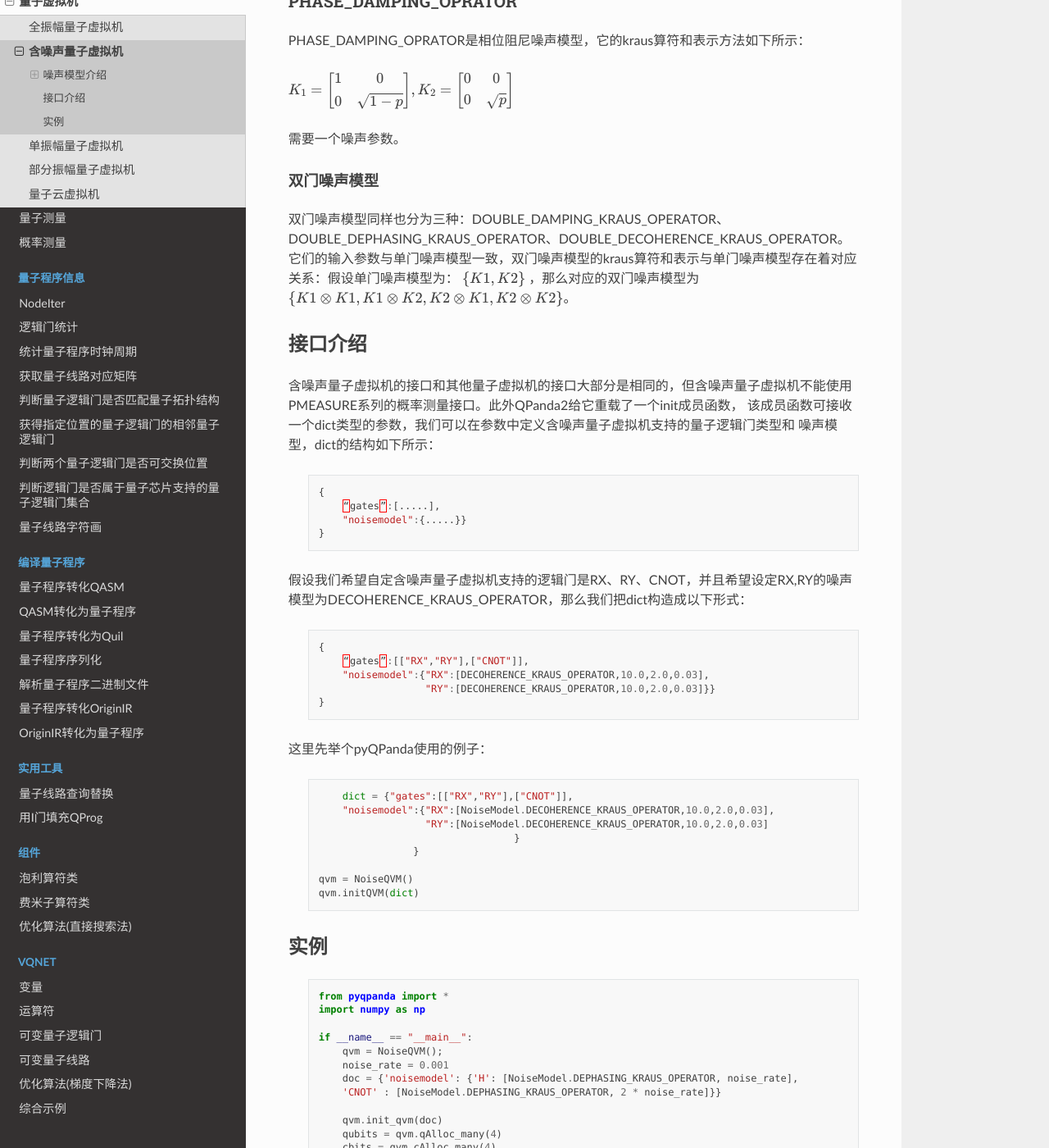
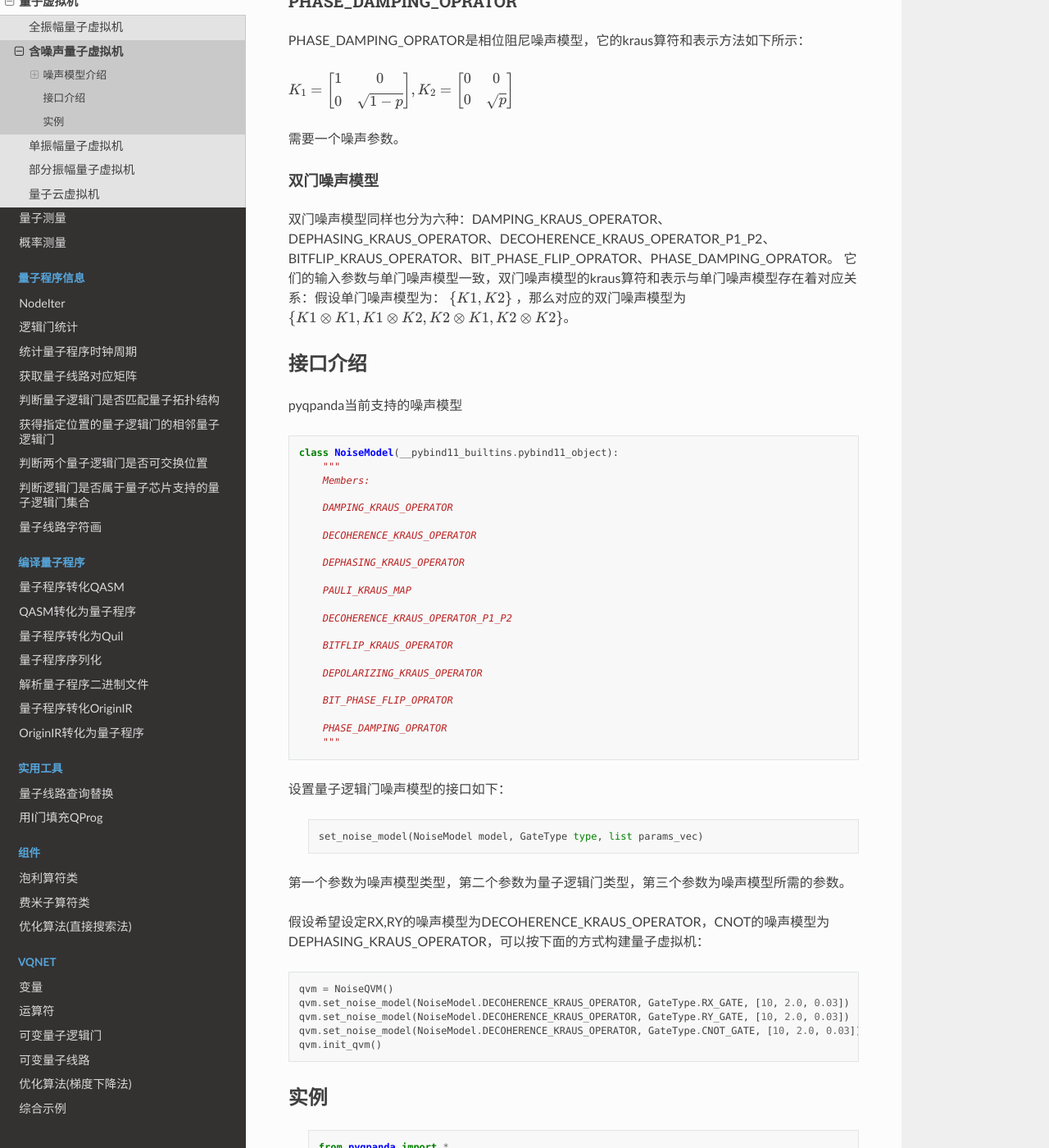
Before and after one commit to OriginQ/pyQPanda-Toturial, a Sphinx documentation site: the page built from source/NoiseQVM.rst, in a window 1280 px wide and 1400 px high, scrolled down 1635 px. Shown: the whole window at 82% size. Built offline with Sphinx 7.4.7 and the Read the Docs theme 2.0.0, drawn with Linux system fonts in a browser that asks for light colours; pages that are not in the unit, such as notebooks, are missing from menus; some of the changed text lies outside the part shown.

Commit message:
<fix>  : 添加设置噪声模型的接口

```diff
--- a/source/NoiseQVM.rst
+++ b/source/NoiseQVM.rst
@@ -71,7 +71,7 @@ PHASE_DAMPING_OPRATOR是相位阻尼噪声模型，它的kraus算符和表示方
 双门噪声模型
 >>>>>>>>>>>>>>
 
-双门噪声模型同样也分为三种：DOUBLE_DAMPING_KRAUS_OPERATOR、DOUBLE_DEPHASING_KRAUS_OPERATOR、DOUBLE_DECOHERENCE_KRAUS_OPERATOR。
+双门噪声模型同样也分为六种：DAMPING_KRAUS_OPERATOR、DEPHASING_KRAUS_OPERATOR、DECOHERENCE_KRAUS_OPERATOR_P1_P2、BITFLIP_KRAUS_OPERATOR、BIT_PHASE_FLIP_OPRATOR、PHASE_DAMPING_OPRATOR。
 它们的输入参数与单门噪声模型一致，双门噪声模型的kraus算符和表示与单门噪声模型存在着对应关系：假设单门噪声模型为： :math:`\{ K1, K2 \}` ，那么对应的双门噪声模型为
 :math:`\{K1\otimes K1, K1\otimes K2, K2\otimes K1, K2\otimes K2\}`。
 
@@ -79,39 +79,50 @@ PHASE_DAMPING_OPRATOR是相位阻尼噪声模型，它的kraus算符和表示方
 接口介绍
 ------------
 
-含噪声量子虚拟机的接口和其他量子虚拟机的接口大部分是相同的，但含噪声量子虚拟机不能使用PMEASURE系列的概率测量接口。此外QPanda2给它重载了一个init成员函数，
-该成员函数可接收一个dict类型的参数，我们可以在参数中定义含噪声量子虚拟机支持的量子逻辑门类型和
-噪声模型，dict的结构如下所示：
+pyqpanda当前支持的噪声模型
 
-     .. code-block:: c
+.. code-block:: python
 
-              {
-                  “gates”:[.....],
-                  "noisemodel":{.....}}
-              }
+    class NoiseModel(__pybind11_builtins.pybind11_object):
+        """
+        Members:
 
-假设我们希望自定含噪声量子虚拟机支持的逻辑门是RX、RY、CNOT，并且希望设定RX,RY的噪声模型为DECOHERENCE_KRAUS_OPERATOR，那么我们把dict构造成以下形式：
+        DAMPING_KRAUS_OPERATOR
 
-     .. code-block:: c
+        DECOHERENCE_KRAUS_OPERATOR
 
-              {
-                  “gates”:[["RX","RY"],["CNOT"]],
-                  "noisemodel":{"RX":[DECOHERENCE_KRAUS_OPERATOR,10.0,2.0,0.03],
-                                "RY":[DECOHERENCE_KRAUS_OPERATOR,10.0,2.0,0.03]}}
-              }
+        DEPHASING_KRAUS_OPERATOR
 
-这里先举个pyQPanda使用的例子：
+        PAULI_KRAUS_MAP
+
+        DECOHERENCE_KRAUS_OPERATOR_P1_P2
+
+        BITFLIP_KRAUS_OPERATOR
+
+        DEPOLARIZING_KRAUS_OPERATOR
+
+        BIT_PHASE_FLIP_OPRATOR
+
+        PHASE_DAMPING_OPRATOR
+        """
+
+设置量子逻辑门噪声模型的接口如下：
 
      .. code-block:: python
 
-	            dict = {"gates":[["RX","RY"],["CNOT"]],
-                    "noisemodel":{"RX":[NoiseModel.DECOHERENCE_KRAUS_OPERATOR,10.0,2.0,0.03],
-                                  "RY":[NoiseModel.DECOHERENCE_KRAUS_OPERATOR,10.0,2.0,0.03]
-		    	    			 }
-		                }
+        set_noise_model(NoiseModel model, GateType type, list params_vec)
 
-                qvm = NoiseQVM()
-                qvm.initQVM(dict)
+第一个参数为噪声模型类型，第二个参数为量子逻辑门类型，第三个参数为噪声模型所需的参数。
+
+假设希望设定RX,RY的噪声模型为DECOHERENCE_KRAUS_OPERATOR，CNOT的噪声模型为DEPHASING_KRAUS_OPERATOR，可以按下面的方式构建量子虚拟机：
+
+.. code-block:: python
+
+    qvm = NoiseQVM()
+    qvm.set_noise_model(NoiseModel.DECOHERENCE_KRAUS_OPERATOR, GateType.RX_GATE, [10, 2.0, 0.03])
+    qvm.set_noise_model(NoiseModel.DECOHERENCE_KRAUS_OPERATOR, GateType.RY_GATE, [10, 2.0, 0.03])
+    qvm.set_noise_model(NoiseModel.DECOHERENCE_KRAUS_OPERATOR, GateType.CNOT_GATE, [10, 2.0, 0.03])
+    qvm.init_qvm()
 
 实例
 ------------
@@ -124,10 +135,10 @@ PHASE_DAMPING_OPRATOR是相位阻尼噪声模型，它的kraus算符和表示方
         if __name__ == "__main__":
             qvm = NoiseQVM();
             noise_rate = 0.001
-            doc = {'noisemodel': {'H': [NoiseModel.DEPHASING_KRAUS_OPERATOR, noise_rate],
-            'CNOT' : [NoiseModel.DEPHASING_KRAUS_OPERATOR, 2 * noise_rate]}}
+            qvm.set_noise_model(NoiseModel.DEPHASING_KRAUS_OPERATOR, GateType.RX_GATE, [noise_rate])
+            qvm.set_noise_model(NoiseModel.DEPHASING_KRAUS_OPERATOR, GateType.CNOT_GATE, [2 * noise_rate])
 
-            qvm.init_qvm(doc)
+            qvm.init_qvm()
             qubits = qvm.qAlloc_many(4)
             cbits = qvm.cAlloc_many(4)
 
```
